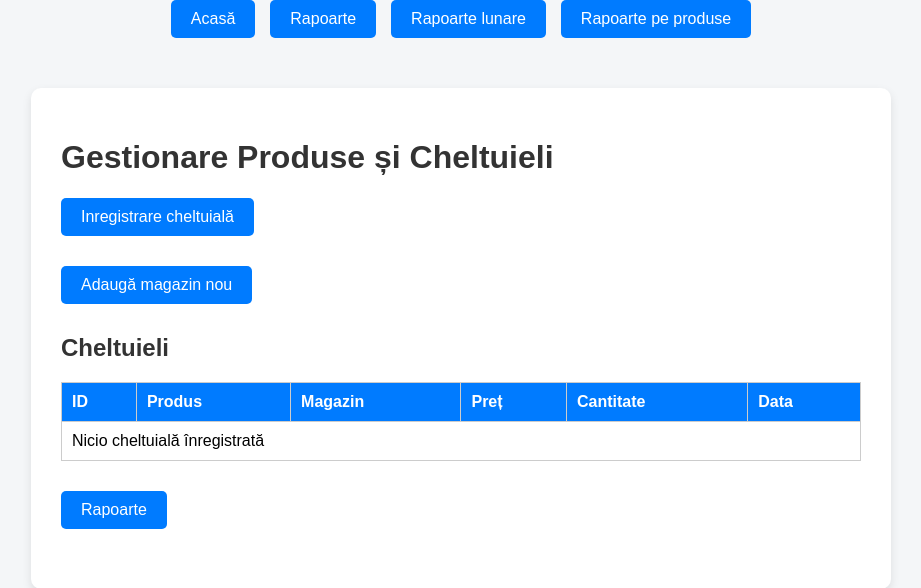
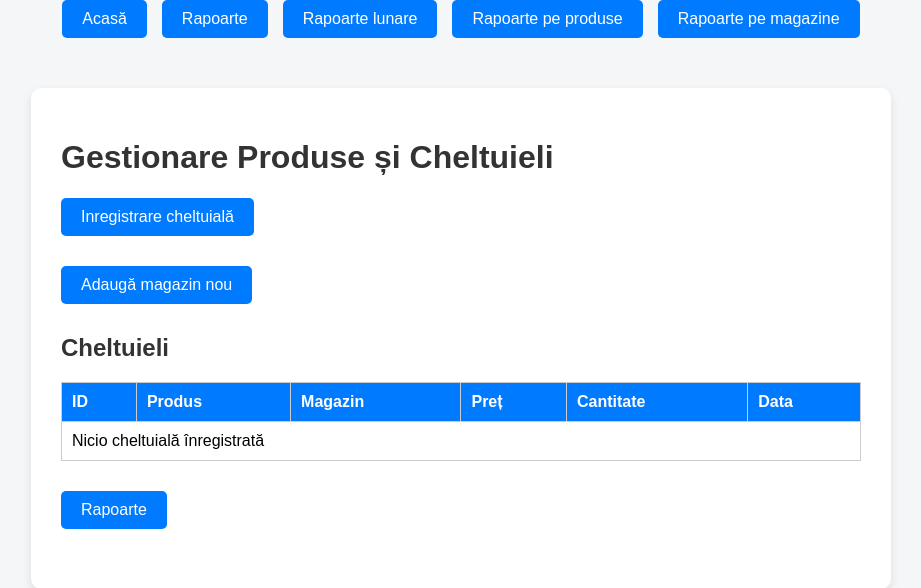
Before and after one commit to orlandor88/expenses_project, a Flask app: page / in a window 1280 px wide. Shown: the top 588 px of the page, without its empty margins (179-1100 px from the left). Run offline with Flask 3, Linux system fonts and the light colour scheme; data that the repository does not hold is empty.

Commit message:
Modified index and report_products navbar

```diff
--- a/templates/index.html
+++ b/templates/index.html
@@ -11,6 +11,7 @@
         <a href="/reports">Rapoarte</a>
         <a href="/reports/monthly">Rapoarte lunare</a>
         <a href="/reports/products">Rapoarte pe produse</a>
+        <a href="/reports/stores">Rapoarte pe magazine</a>
     </div>
     <div class="container">
         <h1>Gestionare Produse și Cheltuieli</h1>
```
Also changed, not shown: templates/report_products.html (+5 -4 lines).
